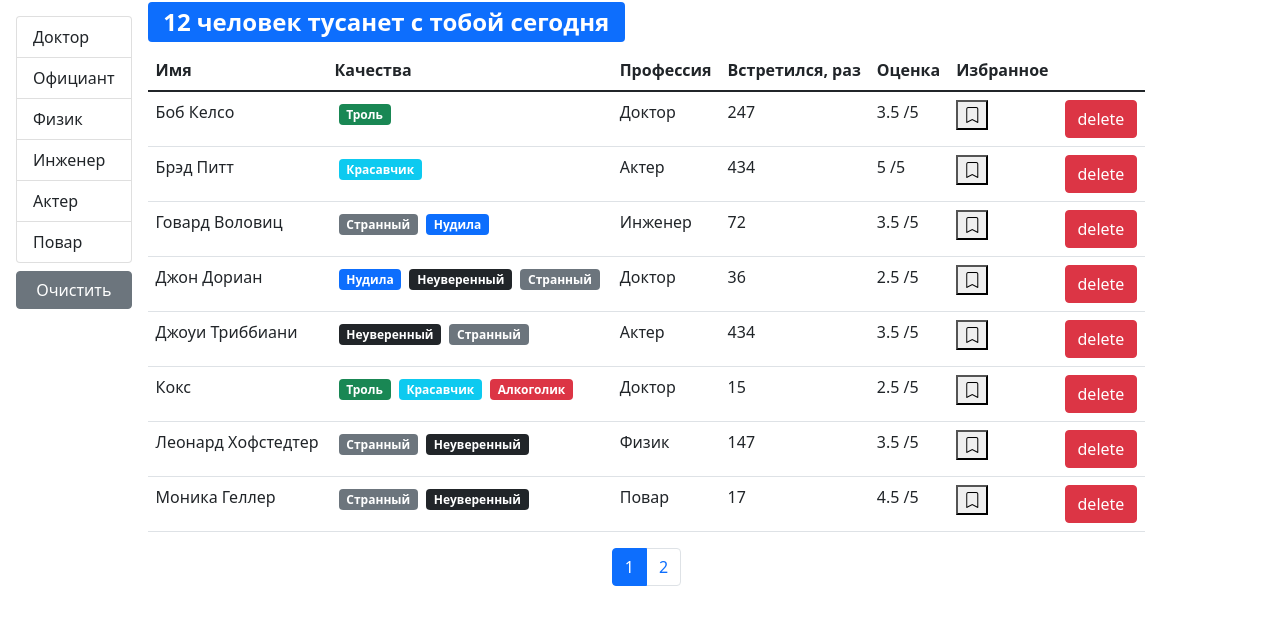
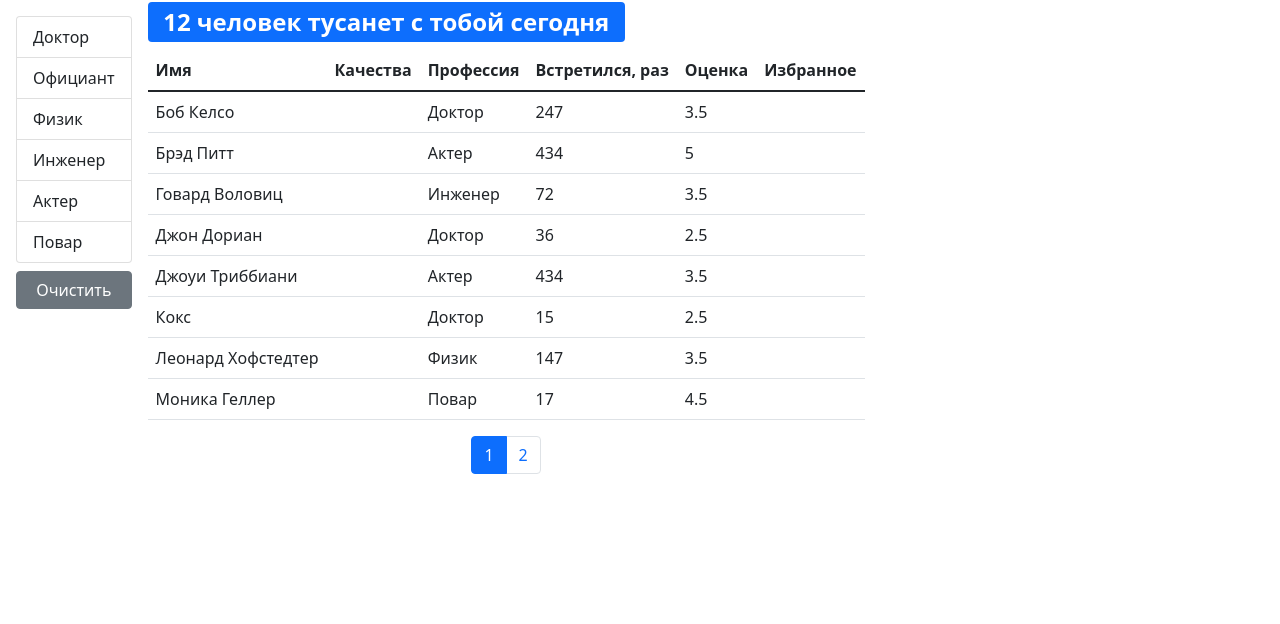
Before and after one commit to DizHelf/friends, a React (Create React App) app: page / in a window 1280 px wide. Shown: the top 624 px of the page. Built offline with nearby package versions, Linux system fonts and the light colour scheme.

Commit message:
part of tableBody

```diff
--- /dev/null
+++ b/src/app/components/tableBody.jsx
@@ -0,0 +1,24 @@
+import React from "react";
+import PropTypes from "prop-types";
+import _ from "lodash";
+
+const TableBody = ({ column, data }) => {
+    return (
+        <tbody>
+            {data.map(item =>
+                <tr key={item._id}>
+                    {column.map((column) =>
+                        <td key={column.name}>{_.get(item, column.path)}</td>
+                    )}
+                </tr>
+            )}
+        </tbody>
+    );
+};
+
+TableBody.propTypes = {
+    column: PropTypes.array.isRequired,
+    data: PropTypes.array.isRequired
+};
+
+export default TableBody;
--- a/src/app/components/tableHeader.jsx
+++ b/src/app/components/tableHeader.jsx
@@ -17,7 +17,8 @@ const TableHeader = ({ onSort, sortOptions, column }) => {
             {
                 column.map((colum) =>
                     <th key={colum.name}
-                        onClick={colum.iter ? () => handleSort(colum.iter) : undefined}
+                        role="button"
+                        onClick={colum.path ? () => handleSort(colum.path) : undefined}
                         scope="col">
                         {colum.name}
                     </th>
--- a/src/app/components/userTable.jsx
+++ b/src/app/components/userTable.jsx
@@ -2,26 +2,23 @@ import React from "react";
 import PropTypes from "prop-types";
 import User from "./user";
 import TableHeader from "./tableHeader";
+import TableBody from "./tableBody";
 
 const UserTable = ({ users, sortOptions, onSort, ...rest }) => {
 
     const column = [
-        { name: "Имя", iter: "name" },
+        { name: "Имя", path: "name" },
         { name: "Качества" },
-        { name: "Профессия", iter: "profession.name" },
-        { name: "Встретился, раз", iter: "completedMeetings" },
-        { name: "Оценка", iter: "rate" },
-        { name: "Избранное", iter: "bookmark" }
+        { name: "Профессия", path: "profession.name" },
+        { name: "Встретился, раз", path: "completedMeetings" },
+        { name: "Оценка", path: "rate" },
+        { name: "Избранное", path: "bookmark" }
     ];
 
     return (
         <table className="table">
             <TableHeader { ...{ sortOptions, onSort, column }}/>
-            <tbody>
-                {users.map((user) => (
-                    <User {...rest} {...user} key={user._id} />
-                ))}
-            </tbody>
+            <TableBody {...{ column, data: users }}/>
         </table>
 
     );
```
